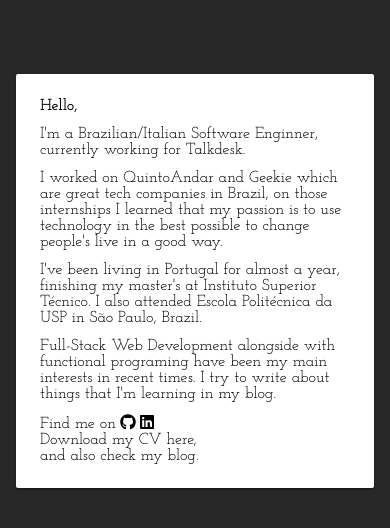
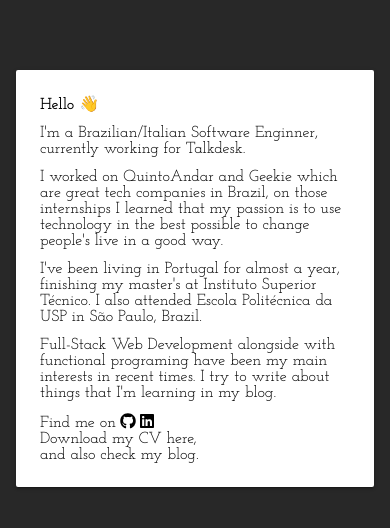
Before and after one commit to rrrahal/rafaelrahal.tech, a React (Create React App) app: page / in a window 390 px wide. Shown: the part 288-816 px from the top of the page. Built offline with nearby package versions, Linux system fonts and the light colour scheme; what @splitbee/web would draw is missing.

Commit message:
add min and max widths and heights

```diff
--- a/src/App.css
+++ b/src/App.css
@@ -19,7 +19,7 @@ a {
 }
 
 
-@media (max-width: 480px) {
+@media (max-width: 550px) {
   .App {
     flex-direction: column;
     align-items: center;
--- a/src/components/PaperSheet/PaperSheet.css
+++ b/src/components/PaperSheet/PaperSheet.css
@@ -11,7 +11,10 @@
 
 .paper {
   font-family: 'Josefin Slab', serif;
-  max-width: 50%;
+  max-width: 40%;
+  min-width: 300px;
+  height: 100%;
+  max-height: 60%;
   padding: 32px;
   background-color: #FFFFFF;
   box-shadow: 0 2px 2px 0 rgba(0,0,0,0.14),
@@ -44,7 +47,7 @@
   padding-left: 4px;
 }
 
-@media (max-width: 480px) {
+@media (max-width: 550px) {
   .paper-container {
     width: 100%;
     box-sizing: border-box;
@@ -62,7 +65,8 @@
     flex-direction: column;
     height: 100%;
     font-weight: 400;
-    max-width: 100%;
+    width: 100%;
+    max-width: 380px;
     /* Paper box shadow */
     box-shadow: 0 2px 2px 0 rgba(0,0,0,0.14),
                 0 1px 5px 0 rgba(0,0,0,0.12),
--- a/src/components/PaperSheet/PaperSheet.js
+++ b/src/components/PaperSheet/PaperSheet.js
@@ -10,7 +10,7 @@ export const PaperSheet = () => {
     <div className="paper-container">
       <div className="paper">
         <div className="title" role="textbox">
-            Hello,
+            Hello <span role="img" aria-label="waving-hand">👋</span>
         </div>
         <div className="first-paragraph" role="textbox">
             I'm a Brazilian/Italian Software Enginner, currently working for Talkdesk.
--- a/src/components/Polaroid/Polaroid.css
+++ b/src/components/Polaroid/Polaroid.css
@@ -25,7 +25,13 @@
           animation: fade-in 3s cubic-bezier(0.755, 0.050, 0.855, 0.060) 0.5s both;
 }
 
-@media (max-width: 480px) {
+.caption {
+  color: black;
+  margin-top: 8px;
+  margin-bottom: 4px;
+}
+
+@media (max-width: 550px) {
   .polaroid-container {
     padding-bottom: 0px;
     max-width: 35%;
@@ -45,12 +51,6 @@
   .picture {
     width: 100%;
     height: 100%;
-  }
-
-  .caption {
-    color: black;
-    margin-top: 8px;
-    margin-bottom: 8px;
   }
 }
 
```
